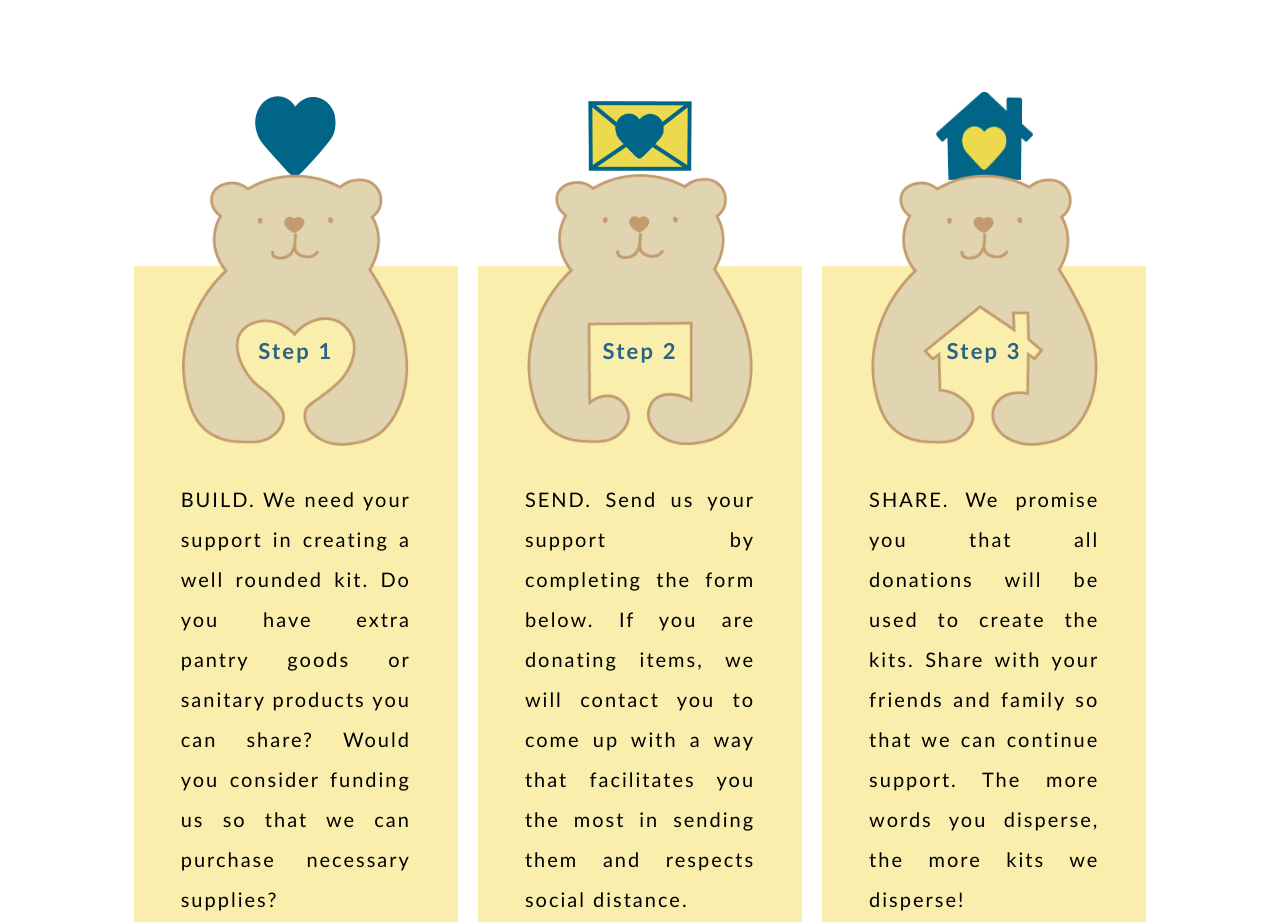
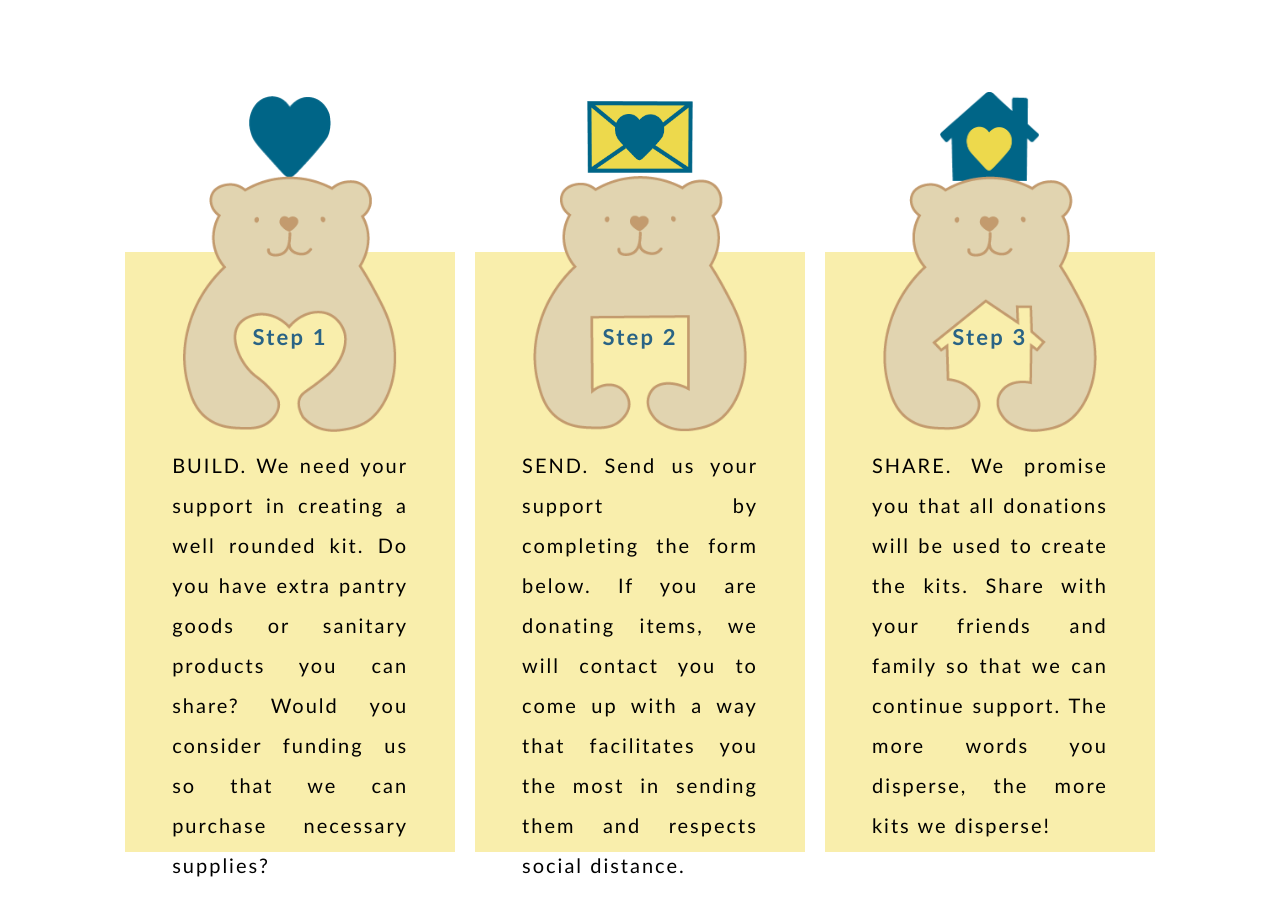
Before and after one commit to gabichoi/corody.github.io, a plain HTML site: page index.html in a window 1280 px wide. Shown: the part 1254-2176 px from the top of the page. Drawn offline with Linux system fonts and the light colour scheme.

Commit message:
fixed position section 2

```diff
--- a/assets/files/main.css
+++ b/assets/files/main.css
@@ -119,25 +119,22 @@
         flex-wrap: wrap;
         justify-content: center;
         align-items: center;
-        height: 915px;
+        height: 900px;
     }
 
     .second-section > div {
         margin: 10px;
-        flex-basis: 28.5%;
+
     }
 
     .second-section-text {
-        display: flex;
-        flex-wrap: wrap;
-        justify-content: center;
-        align-items: center;
+        flex-basis: 29%;
         background-color: #f9eeac;
         padding: 32px 47px 30px 47px;
         z-index: 1;
         position: relative;
         top: -200px;
-        bottom: 50px;
+        height: 600px;
     }
 
     .second-section-bear {
@@ -145,13 +142,13 @@
         flex-wrap: wrap;
         justify-content: center;
         align-items: center;
+        flex-basis: 29%;
         z-index: 2;
-        position: relative;
     }
 
     .second-section-bear img {
-        width: 70%;
-        height: 70%;
+        width: 65%;
+        height: 65%;
     }
 
     .second-section-icon {
@@ -159,7 +156,7 @@
         flex-wrap: wrap;
         justify-content: center;
         align-items: center;
-        position: relative;
+        flex-basis: 29%;
         padding-top: 30px;
     }
 
```
